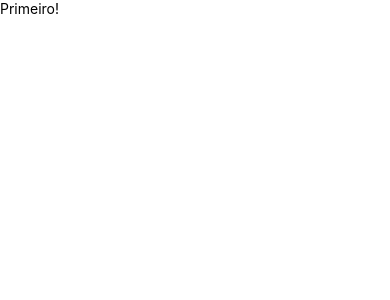
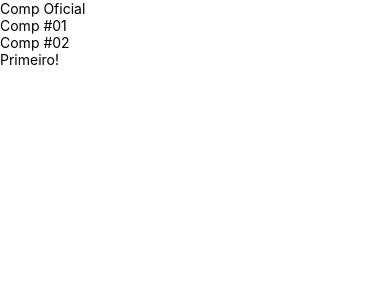
Before and after one commit to Flaviohmm/curso-react-native, a React Native app: screen / in a window 390 px wide. Shown: the top 300 px of the page. Built offline with nearby package versions, Linux system fonts and the light colour scheme.

Commit message:
Sistema de Módulos do ECMAScript

```diff
--- a/src/App.js
+++ b/src/App.js
@@ -1,10 +1,14 @@
 import React from 'react'
-import { View, Text } from 'react-native'
+import { View } from 'react-native'
 
+import CompPadrao, { Comp1, Comp2 } from './components/Multi'
 import Primeiro from './components/Primeiro'
 
 export default () => (
     <View>
+        <CompPadrao />
+        <Comp1 />
+        <Comp2 />
         <Primeiro />
     </View>
 )
--- /dev/null
+++ b/src/components/Multi.js
@@ -0,0 +1,16 @@
+import React from 'react'
+import { Text } from 'react-native'
+
+export default function () {
+    return <Text>Comp Oficial</Text>
+}
+
+function Comp1() {
+    return <Text>Comp #01</Text>
+}
+
+function Comp2() {
+    return <Text>Comp #02</Text>
+}
+
+export { Comp1, Comp2 }
```
